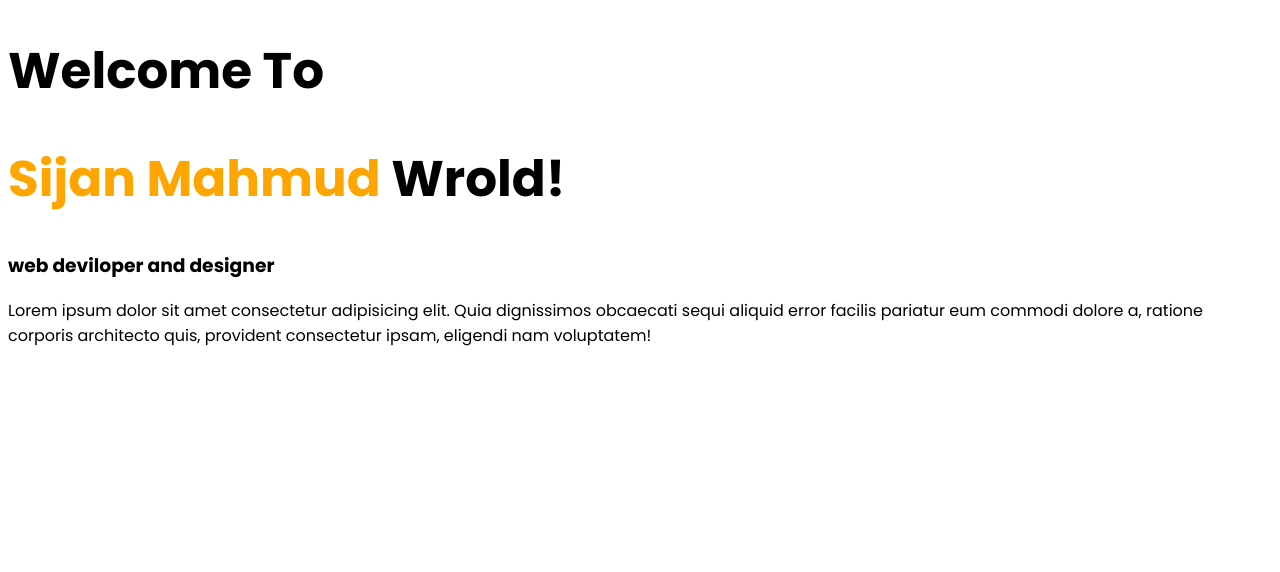
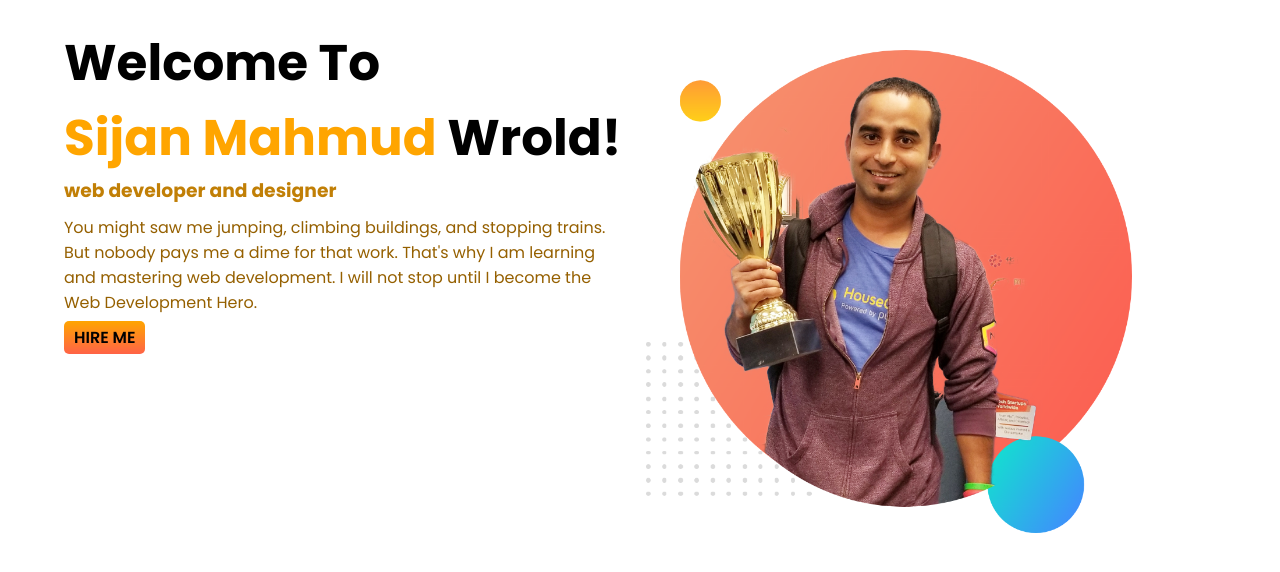
Before and after one commit to dreamfreelancing/sijan-mahmud-firstweb, a plain HTML site: page index.html in a window 1280 px wide. Drawn offline with Linux system fonts and the light colour scheme.

Commit message:
add some item

```diff
--- a/index.html
+++ b/index.html
@@ -11,11 +11,21 @@
     <title>sijan mahmud</title>
 </head>
 <body>
-    <div>
-        <h1>Welcome To</h1>
-        <h1><span  class="h1c">Sijan Mahmud</span> Wrold!</h1>
-        <h3>web deviloper and designer</h3>
-        <p>Lorem ipsum dolor sit amet consectetur adipisicing elit. Quia dignissimos obcaecati sequi aliquid error facilis pariatur eum commodi dolore a, ratione corporis architecto quis, provident consectetur ipsam, eligendi nam voluptatem!</p>
-    </div>
+    <section>
+        <div>
+            <h1>Welcome To</h1>
+            <h1><span  class="h1c">Sijan Mahmud</span> Wrold!</h1>
+            <h3>web developer and designer</h3>
+            <p>You might saw me jumping, climbing buildings, and stopping trains. <br>
+                 But nobody pays me a dime for that work. That's why I am learning <br>
+                 and mastering web development. I will not stop until I become the <br>  Web Development Hero.</p>
+
+            <a class="button" target="_blank" href="https://www.facebook.com/shishirmahamud.sejan">HIRE ME</a>
+        </div>
+        <div class="half-width">
+            <img src="images/jhankar.png" alt="">
+        </div>
+    </section>
+
 </body>
 </html>
--- a/style.css
+++ b/style.css
@@ -1,5 +1,8 @@
 *{
     font-family: 'Poppins', sans-serif;
+    padding: 0;
+    margin: 0;
+
 }
 h1{
     font-size: 50px;
@@ -8,3 +11,40 @@ h1{
     color: orange;
 
 }
+section{
+    display: flex;
+    margin-top: 2%;
+    margin-left: 5%;
+}
+.half-width{
+    width: 50%;
+    padding: 2%;
+}
+.half-width img{
+   width: 80%;
+}
+
+h3 {
+    color: #c17f06;
+    margin-bottom: 10px;
+}
+
+p {
+    color: #956000;
+    margin-bottom: 10px;
+}
+.button {
+    text-decoration: none;
+    background-image: linear-gradient(orange,tomato);
+    color: black;
+    padding: 5px 10px;
+    border-radius: 5px;
+    cursor: pointer;
+    font-weight: 600;
+}
+
+.button:hover {
+    background-image: linear-gradient(black,white);
+    background: black;
+    color: orange;
+}
```
Also changed, not shown: images/dream-bg.png (added), images/exp-bg.png (added), images/jhankar.png (added), images/jhankar2.png (added), images/my-bg.png (added), images/my-bg2.png (added), images/top-banner.png (added).
